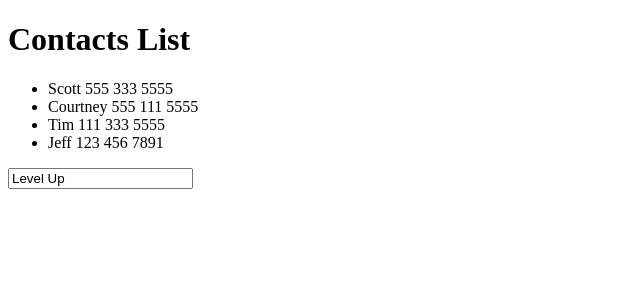
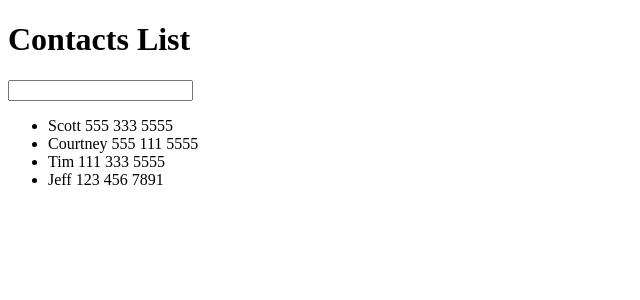
Before and after one commit to RandomAnomaly/react-for-everyone-tutorial-2, a React app: page / in a window 1280 px wide. Shown: the top 300 px of the page, without its empty margins (0-640 px from the left). Built offline with nearby package versions, Linux system fonts and the light colour scheme.

Commit message:
Completed lesson-14

```diff
--- a/src/contactsList.js
+++ b/src/contactsList.js
@@ -6,7 +6,7 @@ class ContactsList extends React.Component {
 	constructor() {
 		super();
 		this.state = {
-			search: 'Level Up'
+			search: ''
 		};
 	}
 
@@ -15,18 +15,25 @@ class ContactsList extends React.Component {
 	}
 
 	render(){
+
+		let filteredContacts = this.props.contacts.filter(
+			(contact) => {
+				return contact.name.toLowerCase().indexOf(this.state.search.toLowerCase()) !== -1;
+			}
+		);
+
 		return (
 			<div>
+				<input type="text"
+					value={this.state.search}
+					onChange={this.updateSearch.bind(this)} />
 				<ul>
 					{
-						this.props.contacts.map((contact) => {
+						filteredContacts.map((contact) => {
 							return <Contact contact={contact} key={contact.id}/>
 						})
 					}
 				</ul>
-				<input type="text"
-					value={this.state.search}
-					onChange={this.updateSearch.bind(this)} />
 			</div>
 		)
 	}
```
